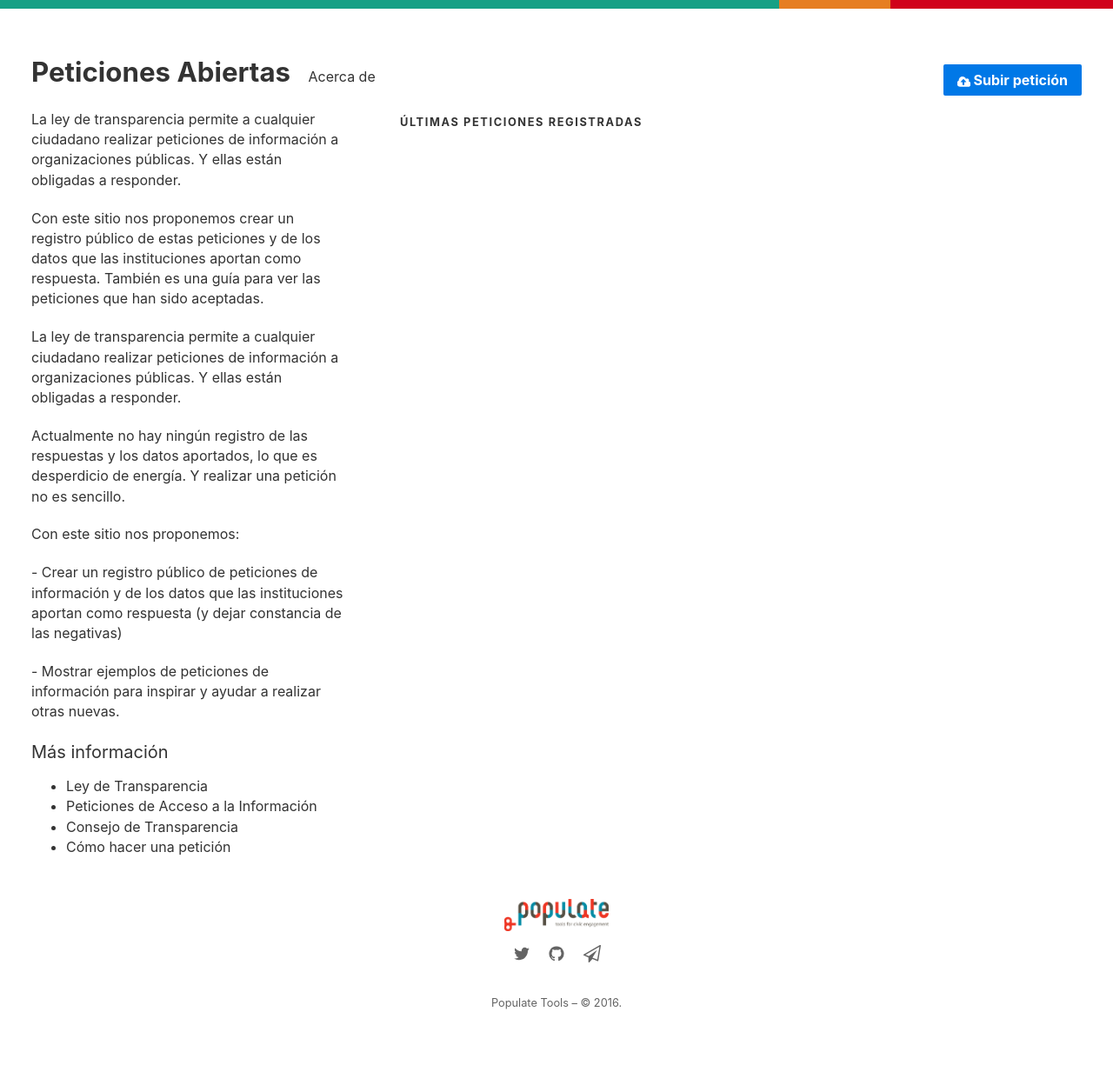
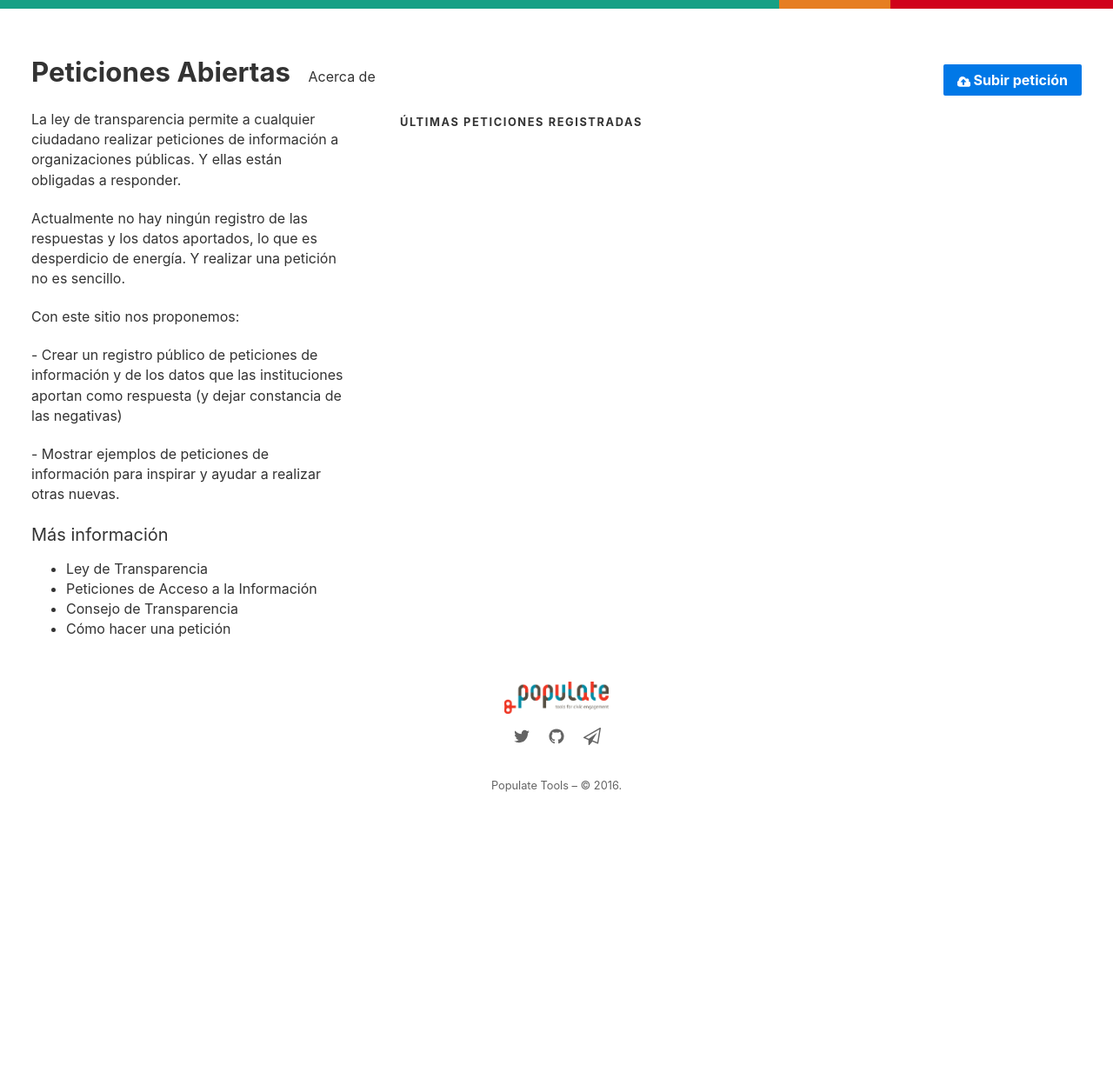
Before and after one commit to PopulateTools/peticiones-abiertas, a Jekyll site: the page built from index.html, in a window 1280 px wide. Shown: the whole page at 87% size. Built offline with Jekyll 4.4.1, drawn with Linux system fonts in a browser that asks for light colours; after the commit the page ends 998 px from its top, so only the background shows below that.

Commit message:
Fix index display on desktop

```diff
--- a/index.html
+++ b/index.html
@@ -4,7 +4,7 @@ layout: default
 <div class="pure-u-1 pure-u-md-1-3">
   <div class="wrapper">
     <div class="mainCopy">
-      <div class="visible-xs">
+      <div class="visible-xs hidden-md">
         <p class="left">La ley de transparencia permite a cualquier ciudadano realizar peticiones de información a organizaciones públicas. Y ellas están obligadas a responder.</p>
         <p class="left">Con este sitio nos proponemos crear un registro público de estas peticiones y de los datos que las instituciones aportan como respuesta. También es una guía para ver las peticiones que han sido aceptadas.</p>
       </div>
```
